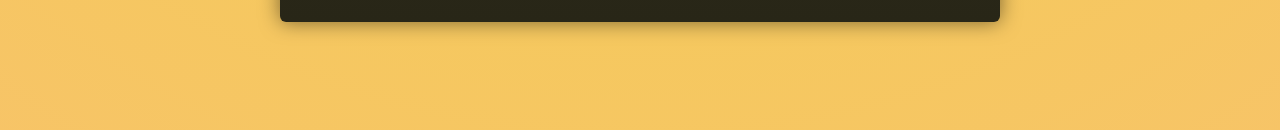
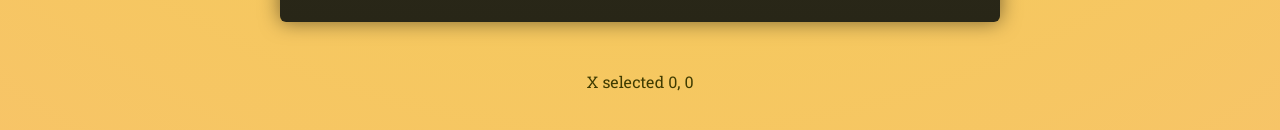
Before and after one commit to gaurav700/React_tic-tac-toe, a React (Create React App) app: page / in a window 1280 px wide. Both pictures are taken after a click on the button 480 px from the left and 352 px from the top of the page. Shown: the part 794-924 px from the top of the page. Built offline with nearby package versions, Linux system fonts and the light colour scheme; a web font is replaced by a local one.

Commit message:
adding disable to the button after clicked once, and adding removing states with help of derived variables

```diff
--- a/src/App.js
+++ b/src/App.js
@@ -3,18 +3,22 @@ import GameBoard from "./components/GameBoard";
 import PlayersInfo from "./components/PlayersInfo";
 import Log from "./components/Log";
 
+function derivedActivePlayer(gameTurns) {
+  let currentPlayer = "X";
+  if (gameTurns.length > 0 && gameTurns[0].player === "X") {
+    currentPlayer = "O";
+  }
+  return currentPlayer;
+}
 function App() {
   const [gameTurns, setGameTurns] = useState([]);
-  const [isActivePlayer, setIsActivePlayer] = useState("X");
+  // const [isActivePlayer, setIsActivePlayer] = useState("X");
+  const isActivePlayer = derivedActivePlayer(gameTurns);
+
   function handleSelectSquare(row, col) {
-    setIsActivePlayer((currState) => (currState === "X" ? "O" : "X"));
+    // setIsActivePlayer((currState) => (currState === "X" ? "O" : "X"));
     setGameTurns((prevTurns) => {
-      let currentPlayer = "X";
-
-      if (prevTurns.length > 0 && prevTurns[0].player === "X") {
-        currentPlayer = "O";
-      }
-
+      let isActivePlayer = derivedActivePlayer(prevTurns);
       const updatedTurns = [
         { square: { row: row, col: col }, player: isActivePlayer },
         ...prevTurns,
@@ -40,7 +44,7 @@ function App() {
         </ol>
         <GameBoard onSelectSquare={handleSelectSquare} turns={gameTurns} />
       </div>
-      <Log />
+      <Log turns={gameTurns} />
     </main>
   );
 }
--- a/src/components/GameBoard.jsx
+++ b/src/components/GameBoard.jsx
@@ -40,6 +40,7 @@ export default function GameBoard({ onSelectSquare, turns /* , isActive*/ }) {
                         colIndex
                       ) /* () => handleClick(rowIndex, colIndex) */
                   }
+                  disabled={playerSymbol !== null}
                 >
                   {playerSymbol}
                 </button>
--- a/src/components/Log.jsx
+++ b/src/components/Log.jsx
@@ -1,3 +1,11 @@
-export default function Log() {
-  return <ol id="log"></ol>;
+export default function Log({ turns }) {
+  return (
+    <ol id="log">
+      {turns.map((turn) => (
+        <li kye={`${turn.square.row}${turn.square.col}`}>
+          {turn.player} selected {turn.square.row}, {turn.square.col}
+        </li>
+      ))}
+    </ol>
+  );
 }
```
